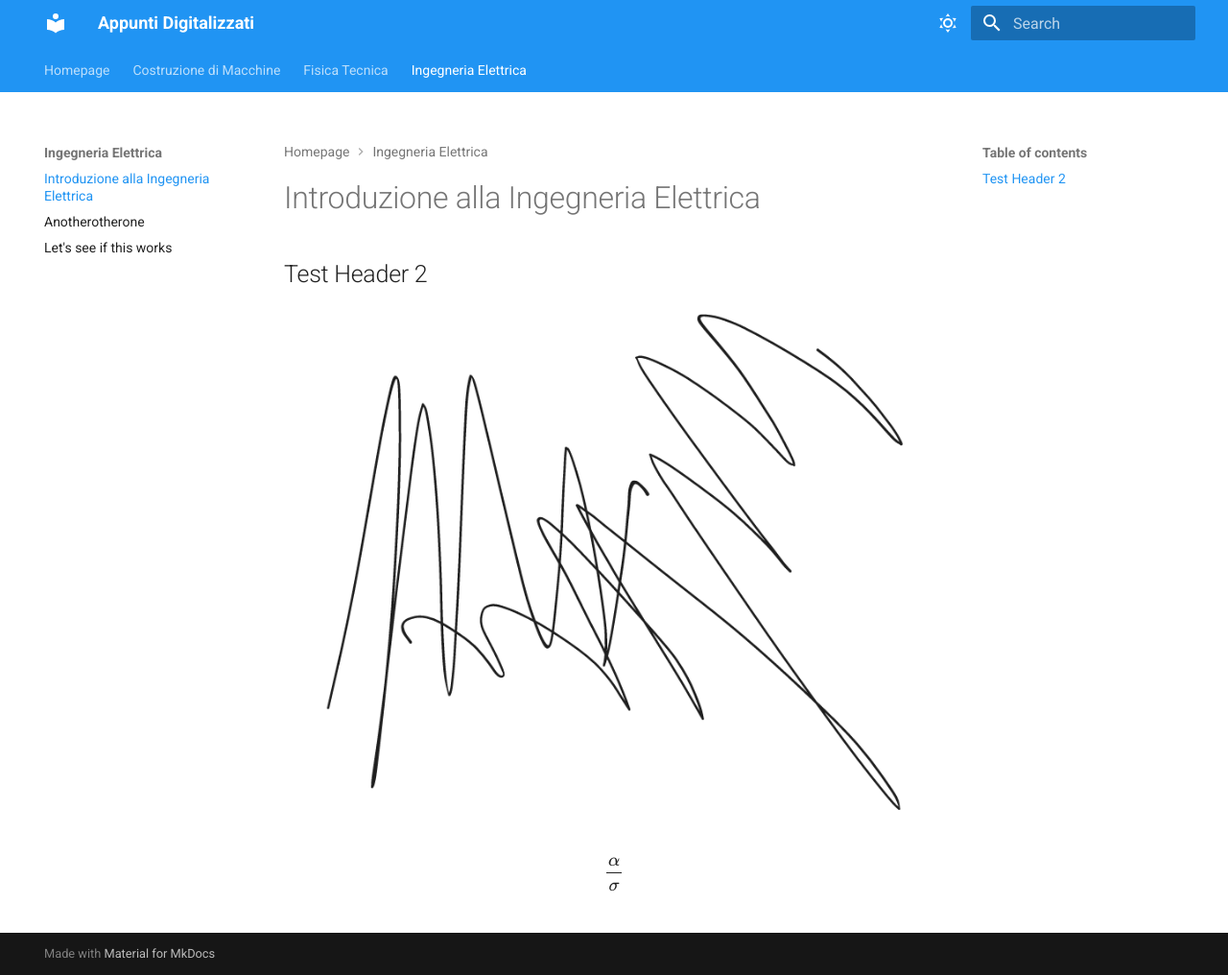
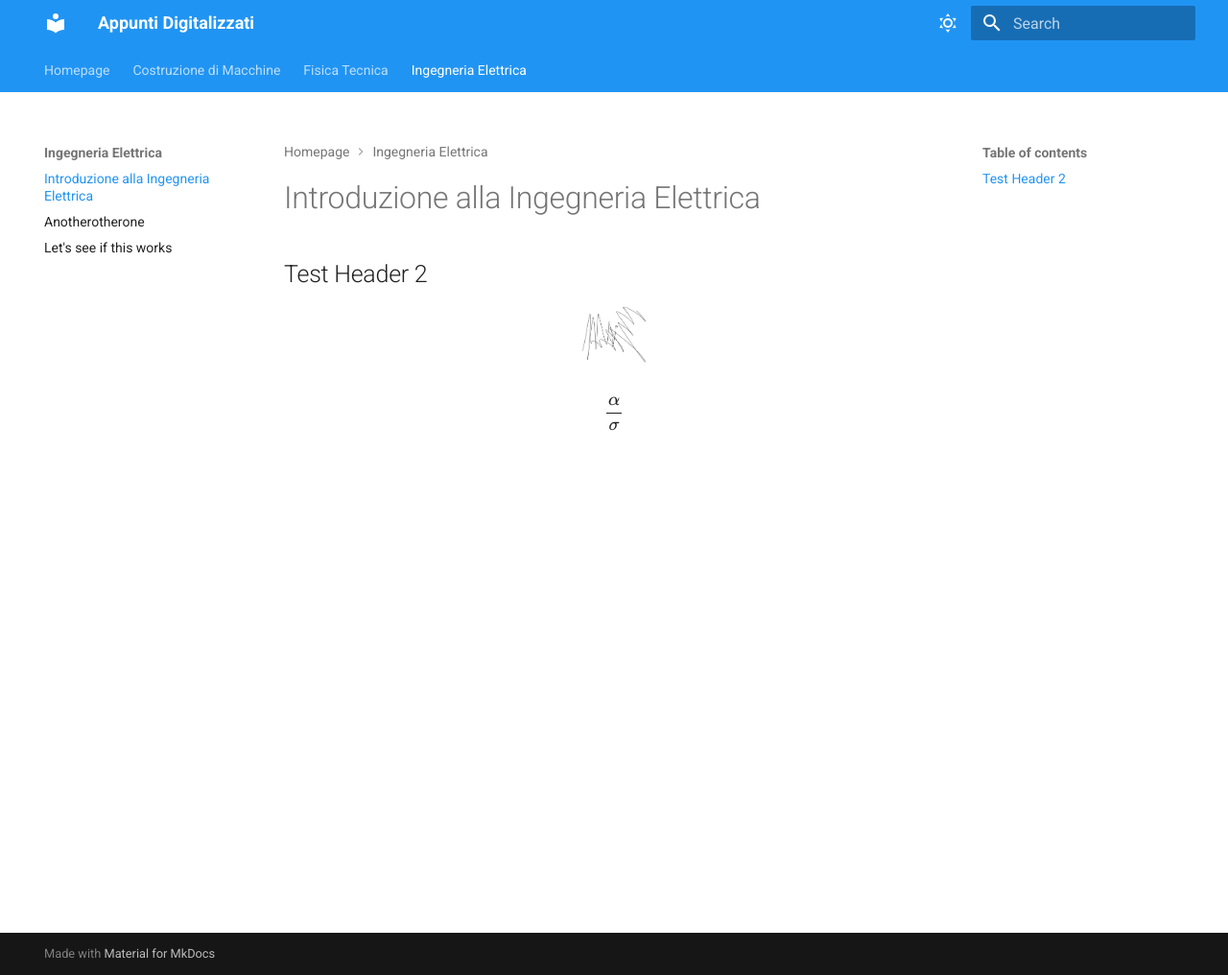
Before and after one commit to MORaHo/Appunti, an MkDocs documentation site: the page built from docs/Ingegneria_Elettrica/Test File.md, in a window 1280 px wide and 1016 px high. Shown: the whole window at 96% size. Built offline with MkDocs 1.6.1 and Material for MkDocs 9.7.7, drawn with Linux system fonts in a browser that asks for light colours; some web fonts are replaced.

Commit message:
Update extra_css.css

```diff
--- a/docs/css/extra_css.css
+++ b/docs/css/extra_css.css
@@ -9,5 +9,5 @@
   display: block;
   margin-left: auto;
   margin-right: auto;
-  width: 90%;
+  width: 10%;
 }
```
